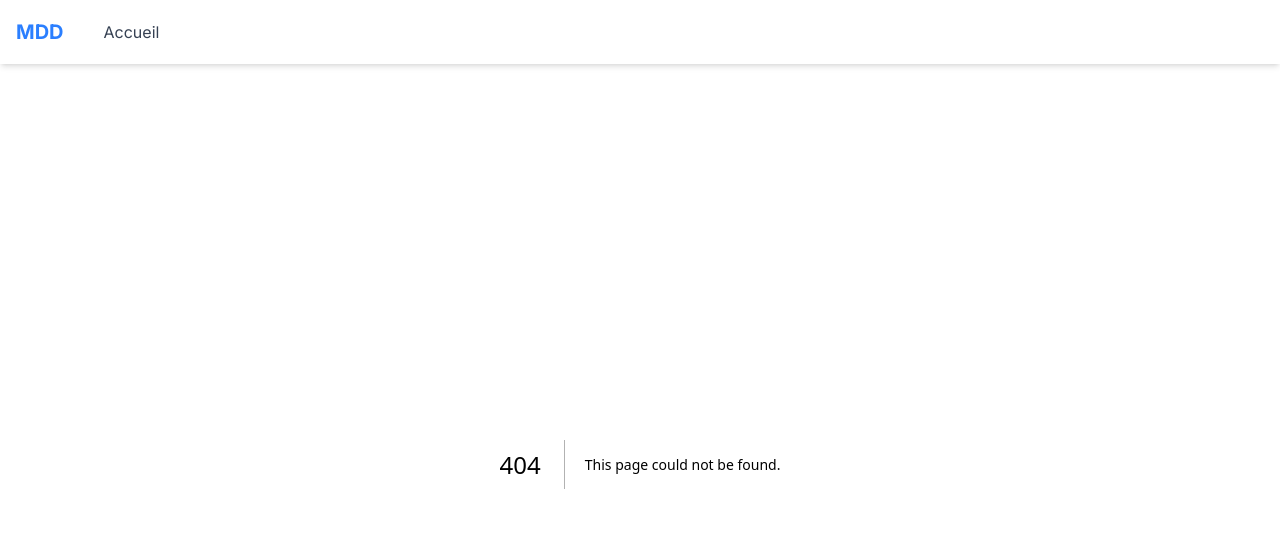
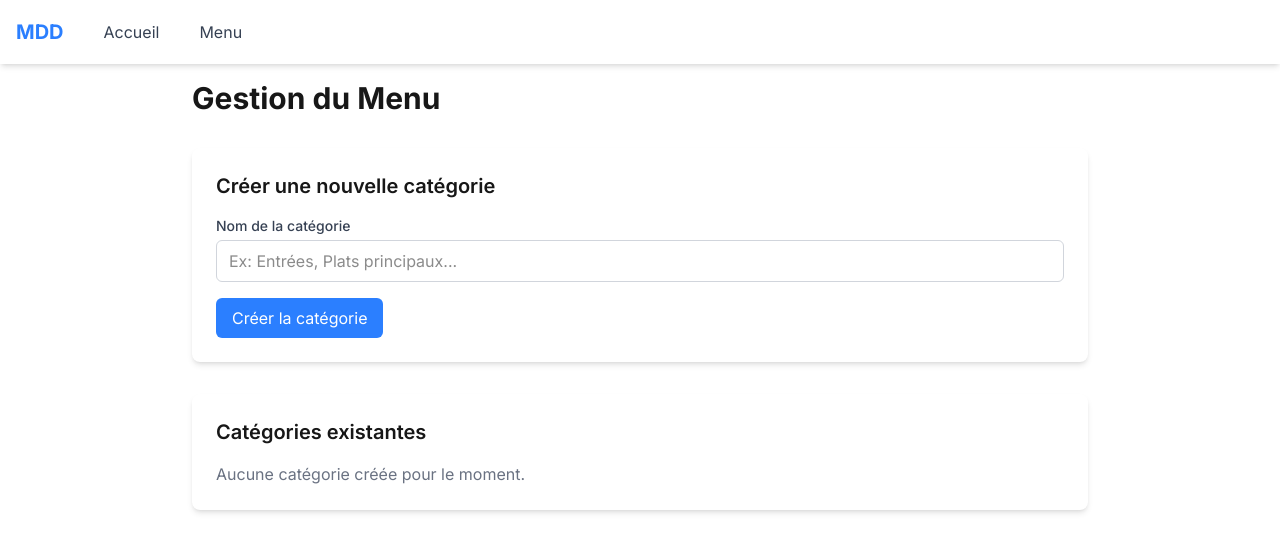
Before and after one commit to Trshki/mobilerest, a Next.js app: page /menu in a window 1280 px wide. Before the commit this address had no page. Shown: the top 552 px of the page. Built offline with nearby package versions, Linux system fonts and the light colour scheme.

Commit message:
Ajout de la page de gestion du menu avec création de catégories

```diff
--- /dev/null
+++ b/src/app/menu/page.tsx
@@ -0,0 +1,91 @@
+'use client';
+
+import { useState } from 'react';
+
+interface Category {
+  id: string;
+  name: string;
+  dishes: Dish[];
+}
+
+interface Dish {
+  id: string;
+  name: string;
+  price: number;
+  description: string;
+}
+
+export default function MenuPage() {
+  const [categories, setCategories] = useState<Category[]>([]);
+  const [newCategoryName, setNewCategoryName] = useState('');
+  const [selectedCategory, setSelectedCategory] = useState<Category | null>(null);
+
+  const handleCreateCategory = (e: React.FormEvent) => {
+    e.preventDefault();
+    if (!newCategoryName.trim()) return;
+
+    const newCategory: Category = {
+      id: Date.now().toString(),
+      name: newCategoryName.trim(),
+      dishes: []
+    };
+
+    setCategories([...categories, newCategory]);
+    setNewCategoryName('');
+  };
+
+  return (
+    <main className="min-h-screen p-4">
+      <div className="max-w-4xl mx-auto">
+        <h1 className="text-3xl font-bold mb-8">Gestion du Menu</h1>
+
+        {/* Formulaire de création de catégorie */}
+        <div className="bg-white p-6 rounded-lg shadow-md mb-8">
+          <h2 className="text-xl font-semibold mb-4">Créer une nouvelle catégorie</h2>
+          <form onSubmit={handleCreateCategory} className="space-y-4">
+            <div>
+              <label htmlFor="categoryName" className="block text-sm font-medium text-gray-700 mb-1">
+                Nom de la catégorie
+              </label>
+              <input
+                type="text"
+                id="categoryName"
+                value={newCategoryName}
+                onChange={(e) => setNewCategoryName(e.target.value)}
+                className="w-full px-3 py-2 border border-gray-300 rounded-md focus:outline-none focus:ring-2 focus:ring-blue-500"
+                placeholder="Ex: Entrées, Plats principaux..."
+              />
+            </div>
+            <button
+              type="submit"
+              className="bg-blue-500 text-white px-4 py-2 rounded-md hover:bg-blue-600 focus:outline-none focus:ring-2 focus:ring-blue-500"
+            >
+              Créer la catégorie
+            </button>
+          </form>
+        </div>
+
+        {/* Liste des catégories */}
+        <div className="bg-white p-6 rounded-lg shadow-md">
+          <h2 className="text-xl font-semibold mb-4">Catégories existantes</h2>
+          {categories.length === 0 ? (
+            <p className="text-gray-500">Aucune catégorie créée pour le moment.</p>
+          ) : (
+            <div className="space-y-4">
+              {categories.map((category) => (
+                <div
+                  key={category.id}
+                  className="p-4 border border-gray-200 rounded-md hover:bg-gray-50 cursor-pointer"
+                  onClick={() => setSelectedCategory(category)}
+                >
+                  <h3 className="font-medium">{category.name}</h3>
+                  <p className="text-sm text-gray-500">{category.dishes.length} plats</p>
+                </div>
+              ))}
+            </div>
+          )}
+        </div>
+      </div>
+    </main>
+  );
+}
--- a/src/components/Navigation.tsx
+++ b/src/components/Navigation.tsx
@@ -15,6 +15,9 @@ export default function Navigation() {
               <Link href="/" className="text-gray-700 hover:text-blue-500 px-3 py-2 rounded-md">
                 Accueil
               </Link>
+              <Link href="/menu" className="text-gray-700 hover:text-blue-500 px-3 py-2 rounded-md">
+                Menu
+              </Link>
             </div>
           </div>
         </div>
```
